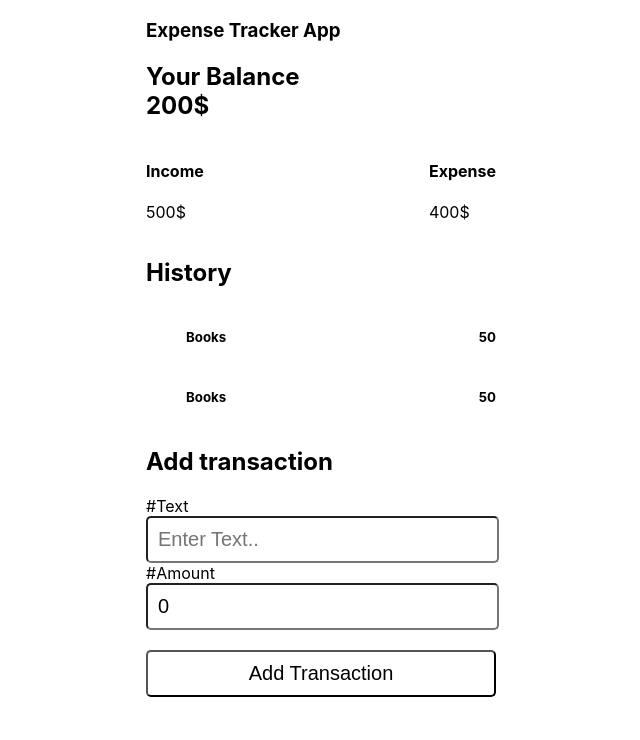
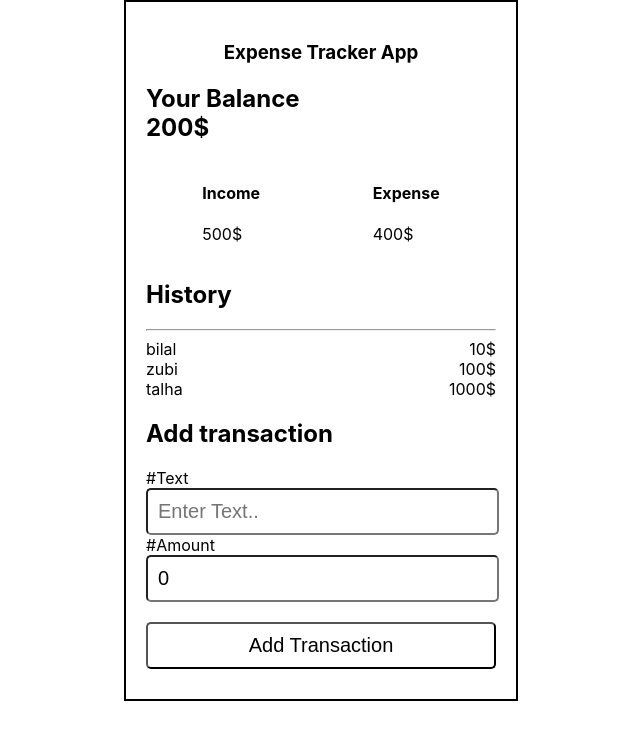
Before and after one commit to bilalahmad147/expense-tracker-app, a React (Create React App) app: page / in a window 1280 px wide. Shown: the top 740 px of the page, without its empty margins (319-959 px from the left). Built offline with nearby package versions, Linux system fonts and the light colour scheme.

Commit message:
usecontext and usereducer updated

```diff
--- a/src/App.css
+++ b/src/App.css
@@ -1,16 +1,25 @@
 .App {
   margin: 0 auto;
   width: 350px;
+  border: 2px solid black;
+  padding: 20px;
+}
+.header{
+  text-align: center;
 }
 .expenseDetail{
   display: flex;
-  justify-content: space-between;
+  justify-content: space-around;
   margin: 0;
+}
+.list{
+  margin: 0;
+  padding: 0;
 }
 .list li{
   display: flex;
   justify-content: space-between;
-  background-color: white;
+  list-style-type: none;
 }
 
 .inputForm{
--- a/src/App.js
+++ b/src/App.js
@@ -5,10 +5,12 @@ import Balance from './Components/Balance';
 import BalanceDetail from './Components/BalanceDetail';
 import Header from './Components/Header';
 import History from './Components/History';
+import { TransProvider } from './Components/TransContext';
 
 function App() {
 
   return (
+    <TransProvider>
       <div className="App">
         <Header />
         <Balance />
@@ -16,6 +18,7 @@ function App() {
         <History />
         <AddTransaction />
       </div>
+    </TransProvider>
   );
 }
 
--- a/src/Components/AddTransaction.js
+++ b/src/Components/AddTransaction.js
@@ -1,20 +1,33 @@
-import React, { useState } from 'react'
+import React, { useState, useContext } from 'react'
+import TransContext from './TransContext'
 import '../App.css'
 
 function AddTransaction() {
 
-    let [text, setText] = useState('');
-    let [amount, setAmount] = useState(0);
+    let { addTransaction } = useContext(TransContext)
+
+    let [newName, setText] = useState('');
+    let [newAmount, setAmount] = useState(0);
+
+    const handleAddition = e => {
+        e.preventDefault();
+        addTransaction({
+            name: newName,
+            amount: newAmount,
+        })
+    }
 
     return (
         <div>
             <h2>Add transaction</h2>
-            <form>
+            <form onSubmit={handleAddition}>
                 <div>
                     <label htmlFor="text">#Text</label>
-                <input value={text} onChange={e => setText(e.target.value)} required className="inputForm" type="text" placeholder="Enter Text.."></input> <br />
+                    <input value={newName} onChange={e => setText(e.target.value)} required className="inputForm" type="text" placeholder="Enter Text.."></input> <br />
+                </div>
+                <div>
                     <label htmlFor="amount">#Amount</label>
-                    <input value={amount} onChange={e => setAmount(e.target.value)} className="inputForm" type="number" required placeholder="Enter Amount.."></input> <br /><br />
+                    <input value={newAmount} onChange={e => setAmount(e.target.value)} className="inputForm" type="number" required placeholder="Enter Amount.."></input> <br /><br />
                 </div>
                 <button className="formButton">Add Transaction</button>
             </form>
--- a/src/Components/Header.js
+++ b/src/Components/Header.js
@@ -3,7 +3,7 @@ import '../App.css'
 
 function Header() {
     return (
-        <div>
+        <div className="header">
             <h3>Expense Tracker App</h3>
         </div>
     )
--- a/src/Components/History.js
+++ b/src/Components/History.js
@@ -1,13 +1,25 @@
-import React from 'react'
+import React, { useContext } from 'react'
 import '../App.css'
+import TransContext from './TransContext'
 
 function History() {
+
+    let { transaction } = useContext(TransContext);
+
     return (
-        <div>
-            <h2>History</h2>
+        <div className="history">
+            <h2>History</h2><hr />
             <ul className="list">
-                <li><h5>Books</h5> <h5>50</h5>  </li>
-                <li><h5>Books</h5> <h5>50</h5>  </li>
+                {
+                    transaction.map((obj, ind) => {
+                        return (
+                            <li key={ind}>
+                                <span>{obj.name}</span>
+                                <span>{obj.amount}$</span>
+                            </li>
+                        )
+                    })
+                }
             </ul>
         </div>
     )
--- /dev/null
+++ b/src/Components/TransContext.js
@@ -0,0 +1,35 @@
+import React,{ createContext, useReducer } from 'react';
+import TransReducer from './TransReducer';
+
+let initTransactions = [
+    { name: 'bilal', amount: 10 },
+    { name: 'zubi', amount: 100 },
+    { name: 'talha', amount: 1000 },
+]
+
+
+const TransContext = createContext(initTransactions)
+
+export default TransContext;
+
+export const TransProvider = ({children}) => {
+    let [state,dispatch] = useReducer(TransReducer,initTransactions);
+
+    function addTransaction(transObj){
+        dispatch({
+            type : "ADD_TRANS",
+            payload: {
+                name : transObj.name,
+                amount: transObj.amount
+            }
+        })
+    }
+    return(
+        <TransContext.Provider value={{
+            transaction : state,
+            addTransaction,
+        }}>
+            {children}
+        </TransContext.Provider>
+    )
+}
--- /dev/null
+++ b/src/Components/TransReducer.js
@@ -0,0 +1,10 @@
+const TransReducer = (state, action) => {
+    switch (action.type) {
+        case 'ADD_TRANS':
+            return [action.payload, ...state];
+        default:
+            return state;
+    }
+}
+
+export default TransReducer;
```
Also changed, not shown: src/Components/ExpenseContext.js (added).
